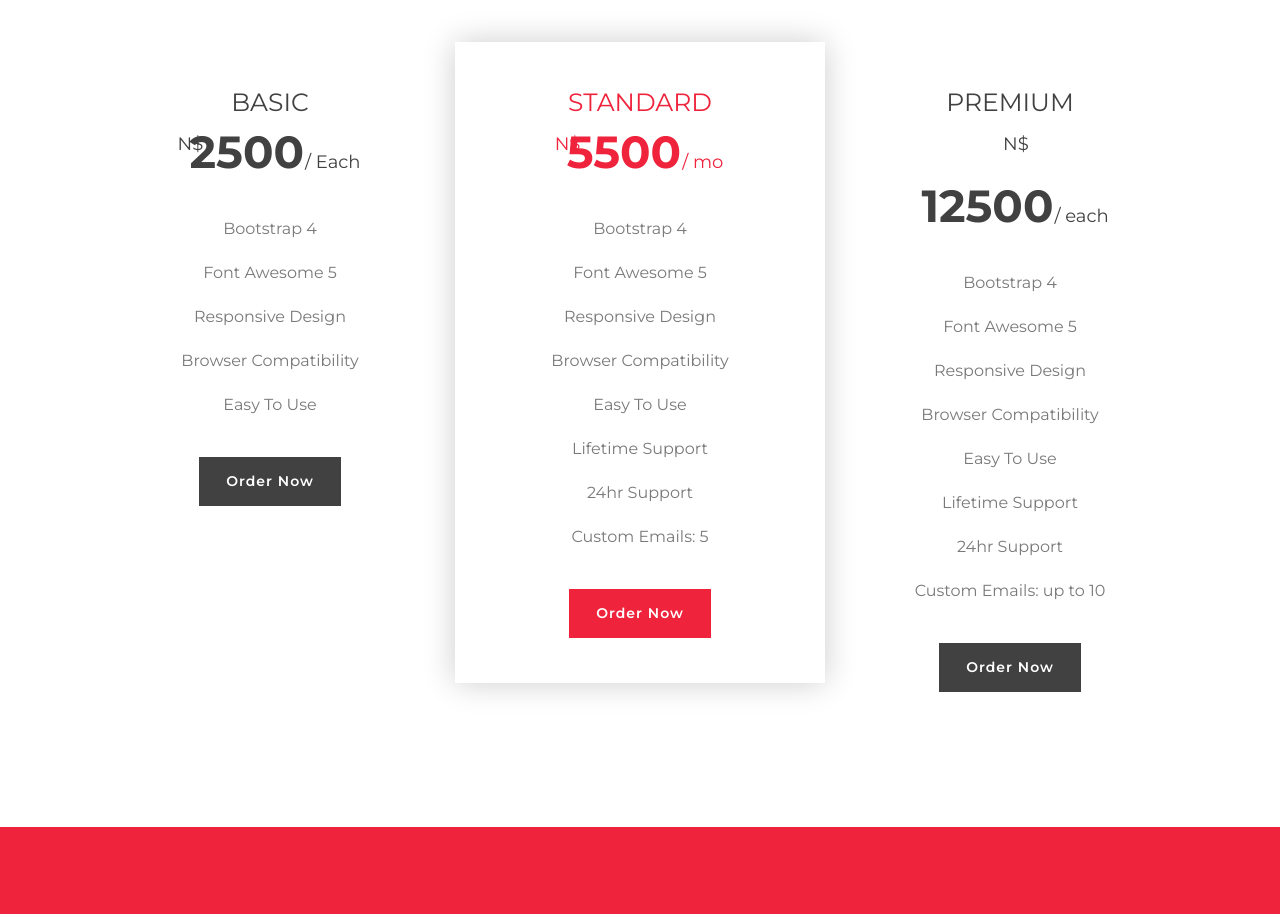
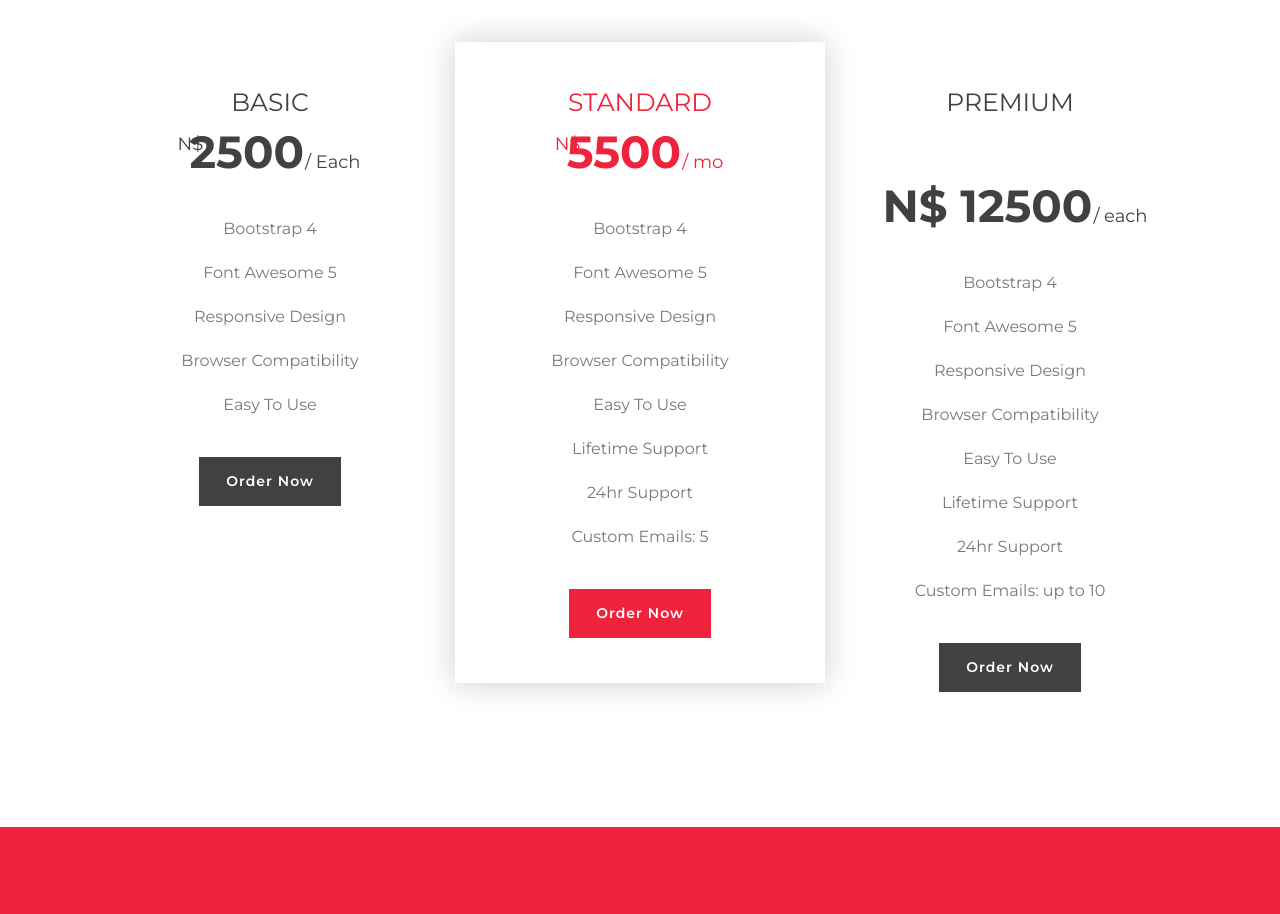
Before and after one commit to William-Kamberipa/William-kamberipa.github.io, a plain HTML site: page index.html in a window 1280 px wide. Shown: the part 5094-6008 px from the top of the page. Drawn offline with nearby package versions, Linux system fonts and the light colour scheme.

Commit message:
Update index.html

```diff
--- a/index.html
+++ b/index.html
@@ -430,7 +430,7 @@ Referral Program: Earn special discounts by referring our services to others.
                                     <h2>Premium</h2>
                                 </div>
                                 <div class="price-prices">
-                                    <h2><small>N$</small><br>12500<span>/ each</span></h2>
+                                    <h2><small></small><br>N$ 12500<span>/ each</span></h2>
                                 </div>
                             </div>
                             <div class="price-body">
```
